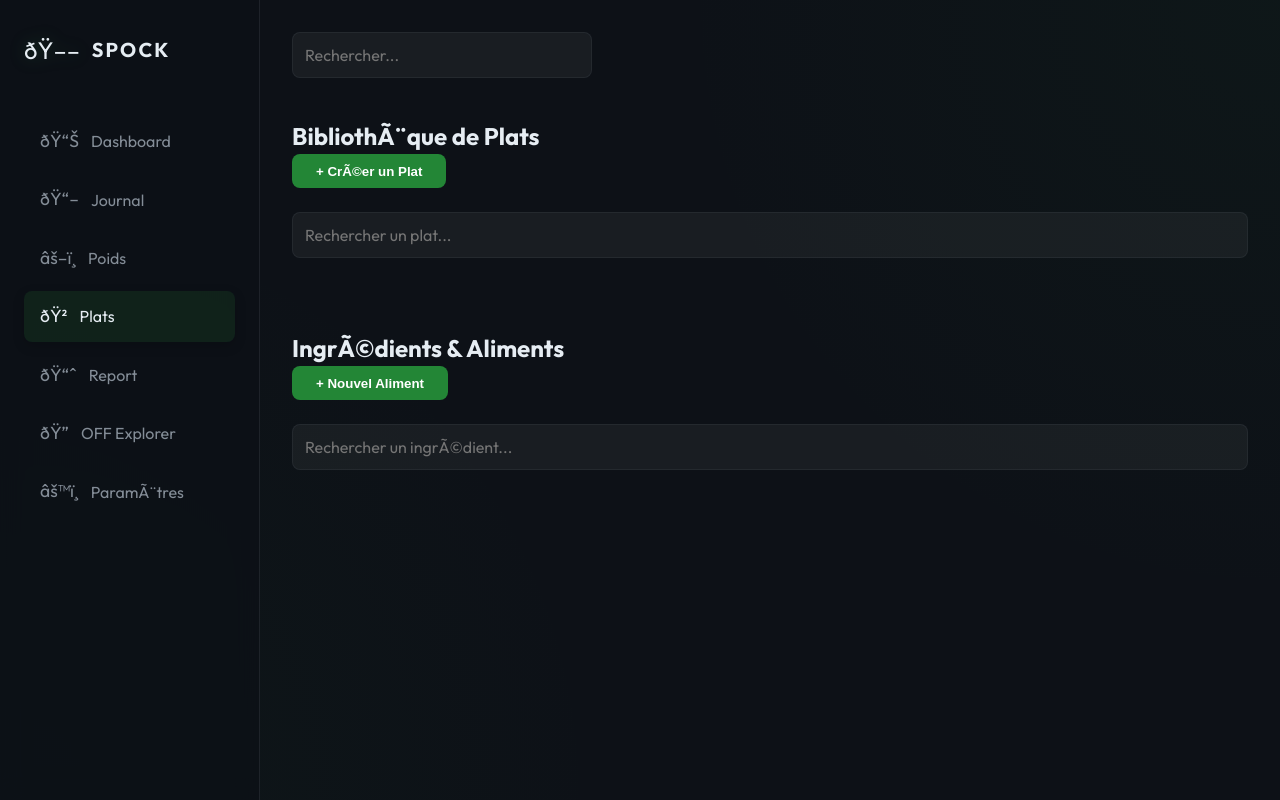
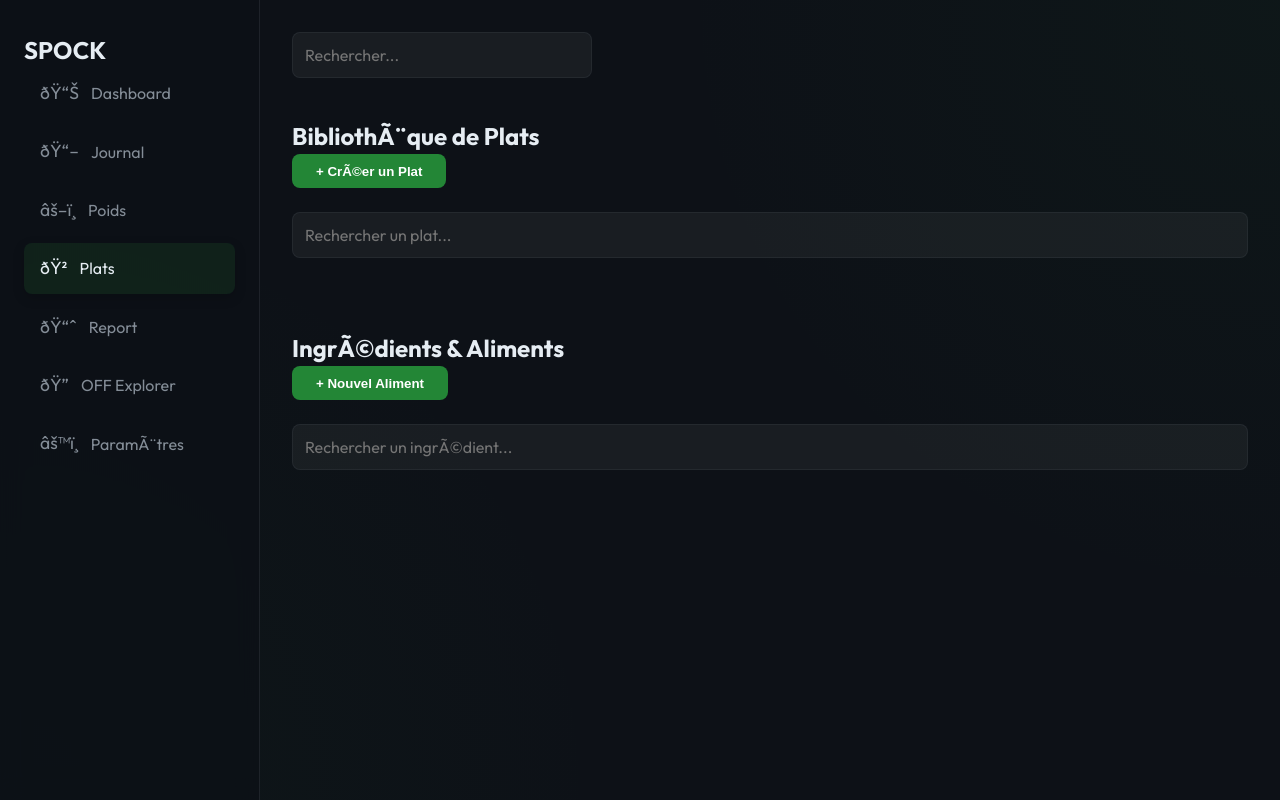
Before and after one commit to Frugman/spock, a plain HTML site: page plats.html in a window 1280 px wide. Drawn offline with Linux system fonts and the light colour scheme.

Commit message:
Remove Spock emoji logo icon and restore index.html

```diff
--- a/plats.html
+++ b/plats.html
@@ -15,7 +15,7 @@
 <body class="spock-theme">
     <div class="glass-container">
         <aside class="sidebar">
-            <div class="logo"><span class="logo-icon">ðŸ––</span><h1 class="logo-text">SPOCK</h1></div>
+            <div class=\logo\><h1 class=\logo-text\>SPOCK</h1></div>
             <nav class="main-nav">
                 <ul>
                     <li class="nav-item"><a href="index.html"><i class="icon">ðŸ“Š</i> Dashboard</a></li>
```
Also changed, not shown: explorer.html (+1 -1 lines), index.html (+0 -1 lines), journal.html (+1 -1 lines), poids.html (+1 -1 lines), report.html (+1 -1 lines), settings.html (+1 -1 lines).
